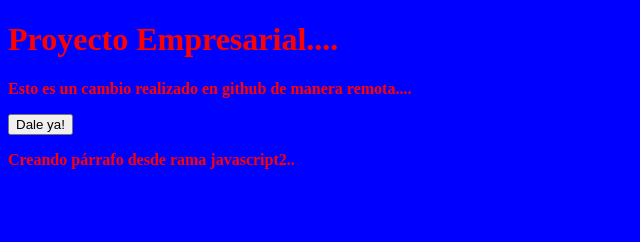
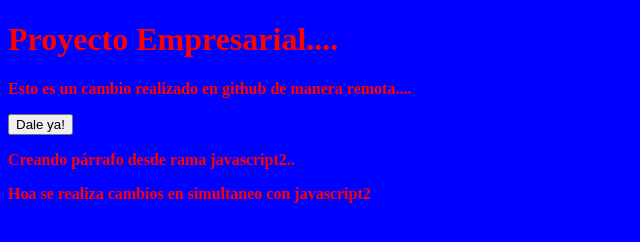
Before and after one commit to joM99/proyecto-web, a plain HTML site: page index.html in a window 1280 px wide. Shown: the whole page, without its empty margins (0-640 px from the left). Drawn offline with Linux system fonts and the light colour scheme.

Commit message:
Se modifico index linea 18

```diff
--- a/index.html
+++ b/index.html
@@ -13,5 +13,6 @@
     <input type="button" onclick="saludar()" value="Dale ya!">
 
     <p>Creando p&aacute;rrafo desde rama javascript2..</p>
+    <p>Hoa se realiza cambios en simultaneo con javascript2</p>
 </body>
 </html>
```
